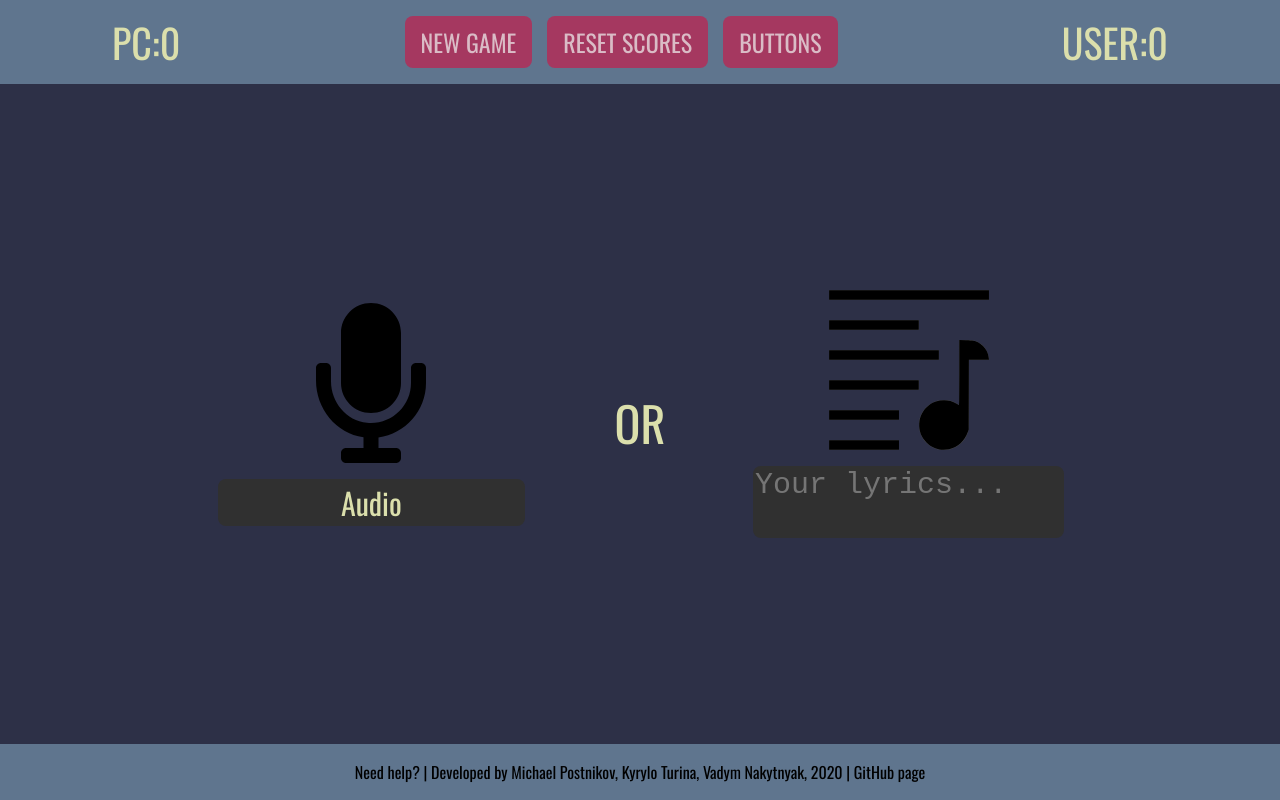
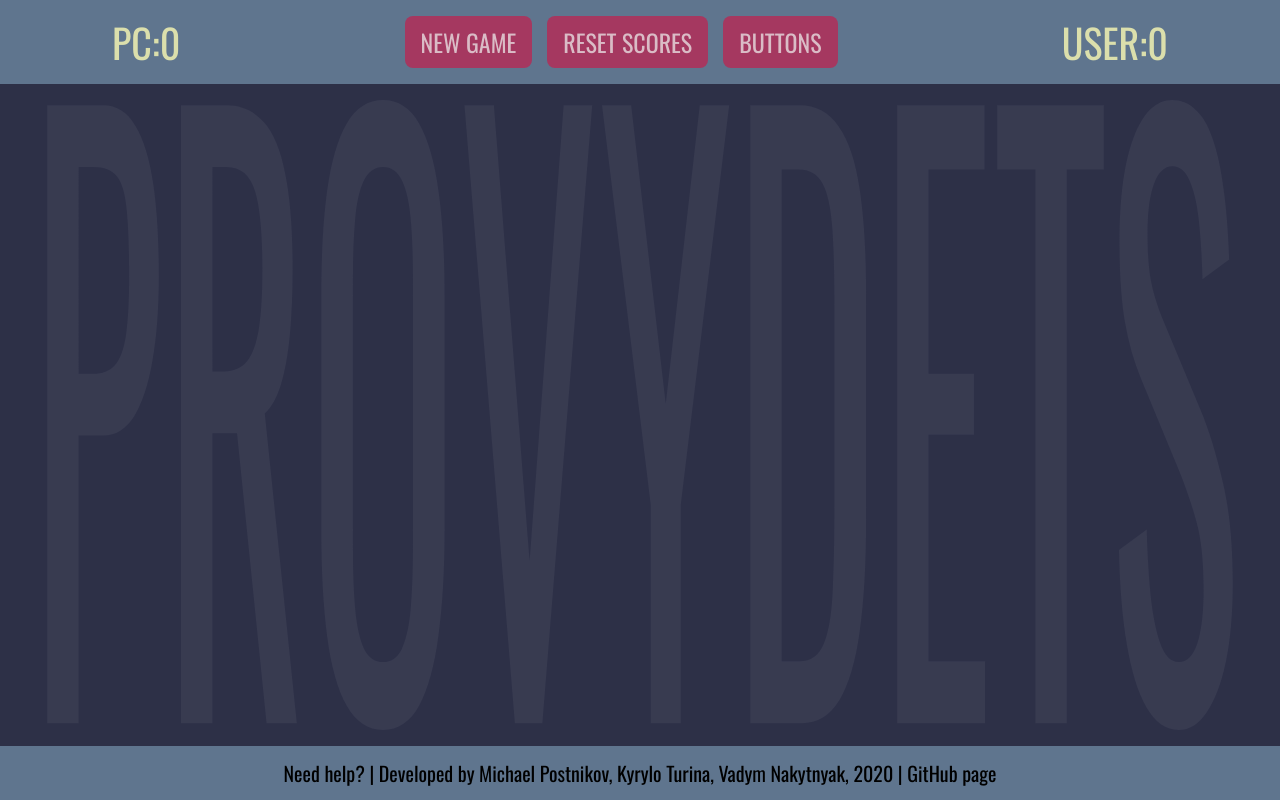
Before and after one commit to mikharkiv/provydets, a React (Create React App) app: page / in a window 1280 px wide. Built offline with nearby package versions, Linux system fonts and the light colour scheme.

Commit message:
added background word, some minor improvements

```diff
--- a/src/App.css
+++ b/src/App.css
@@ -1,9 +1,15 @@
-body {
+body, button {
   font-family: "Oswald", sans-serif;
 }
 
-button {
-  font-family: "Oswald", sans-serif;
+a {
+  text-decoration: none;
+  color: inherit;
+  transition: color 0.3s;
+}
+
+a:hover {
+  color: #A53860;
 }
 
 .App {
@@ -20,7 +26,6 @@ button {
 .App-header {
   text-align: center;
   font-size: calc(40px + 2vmin);
-  margin-bottom: 16px;
   height: 1.5em;
 
   display: flex;
@@ -37,15 +42,28 @@ button {
 
 .App-footer {
   text-align: center;
+  font-size: calc(12px + 1vmin);
   color: #000;
 }
 
+.App-footer > p {
+  margin: 0.75rem 0;
+}
+
 .App-body {
+  width:100%;
+  height:100%;
   flex-grow: 1;
-  width: 80%;
+  margin: 16px ;
+
   display: flex;
   flex-direction: column;
   justify-content: space-between;
+  background-image: url('./back.svg');
+  background-repeat: no-repeat;
+  background-position: center;
+  background-size: contain;
+  background-clip: content-box;
 }
 
 .scoreboard {
--- a/src/App.js
+++ b/src/App.js
@@ -26,7 +26,10 @@ function Footer() {
   return (
     <footer className="App-footer">
       <p>
-        Need help? | Developed by Michael Postnikov, Kyrylo Turina, Vadym Nakytnyak, 2020 | GitHub page
+        Need help? | Developed by Michael Postnikov, Kyrylo Turina,
+        Vadym Nakytnyak, 2020 | <a href="https://github.com/mikharkiv/provydets">
+          GitHub page
+        </a>
       </p>
     </footer>
   );
--- a/src/Body.js
+++ b/src/Body.js
@@ -3,7 +3,7 @@ import React from 'react';
 function Body() {
   return (
     <section className="App-body">
-      <Inputs />
+      {/* <Inputs /> HIDDEN TEMPORARILY*/}
     </section>
   );
 }
```
Also changed, not shown: src/back.svg (added).
